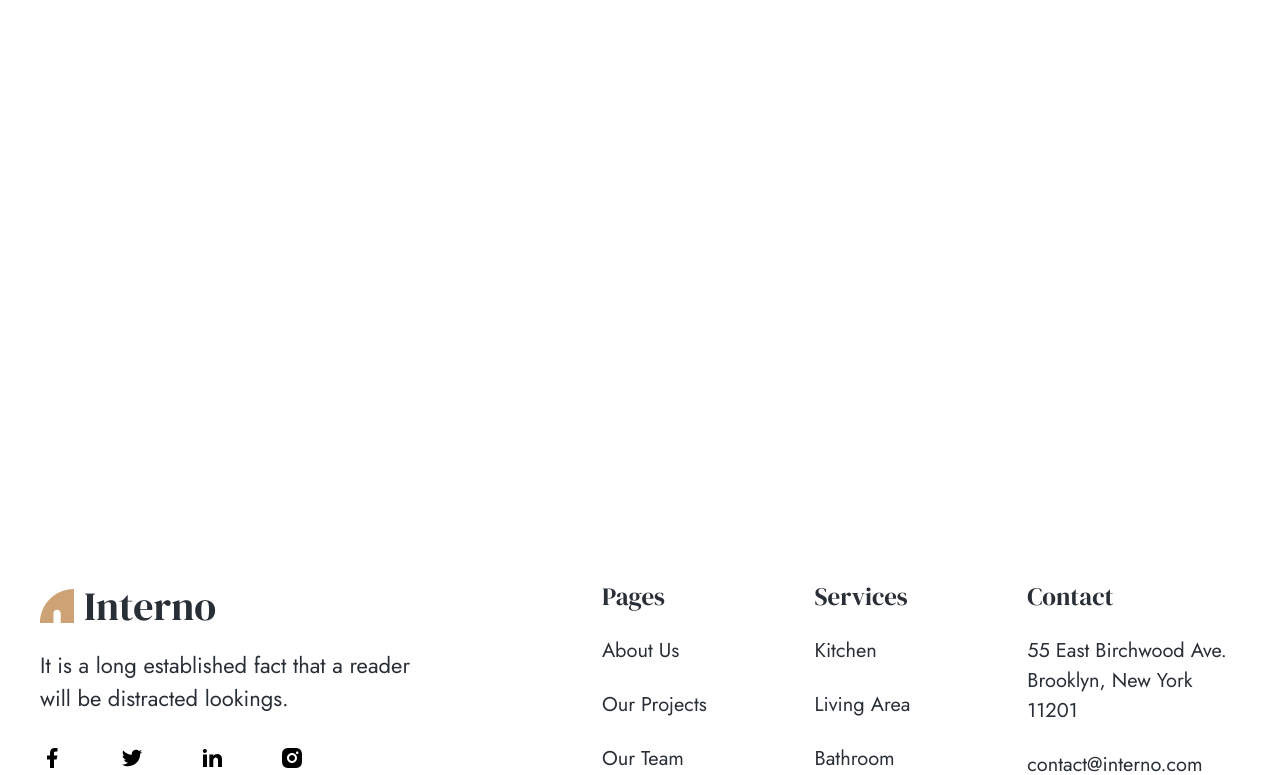
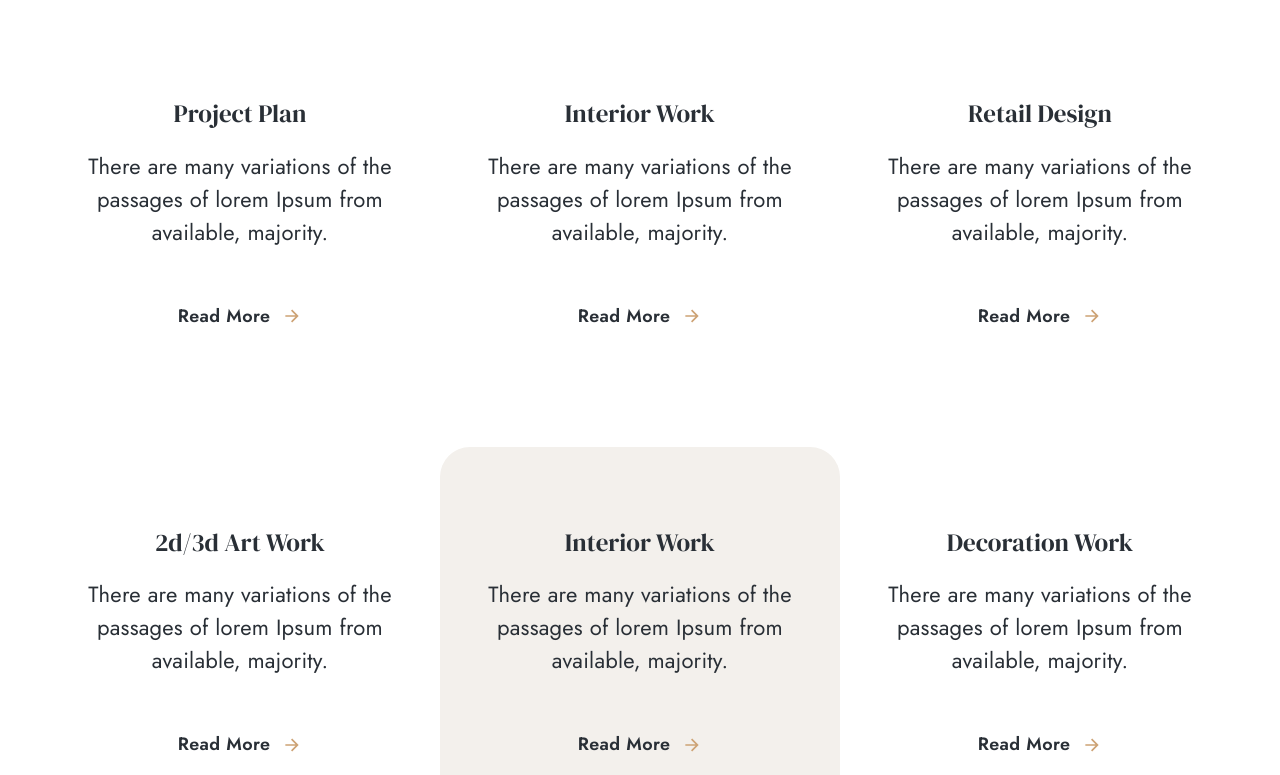
Before and after one commit to nhui98/interno-nextjs, a Next.js app: page /services in a window 1280 px wide. Before the commit this address had no page. Shown: the part 565-1340 px from the top of the page. Built offline with nearby package versions, Linux system fonts and the light colour scheme.

Commit message:
services services

```diff
--- /dev/null
+++ b/src/app/services/page.tsx
@@ -0,0 +1,12 @@
+import Banner from "@/components/banner";
+import BannerImage from "../../images/services-banner.png";
+import Services from "@/components/services/services";
+
+export default function Page() {
+  return (
+    <main>
+      <Banner image={BannerImage} title="Services" subtitle="Home / Services" />
+      <Services />
+    </main>
+  );
+}
--- /dev/null
+++ b/src/components/InfoCard.tsx
@@ -0,0 +1,33 @@
+import clsx from "clsx";
+import { ComponentPropsWithoutRef } from "react";
+
+type InfoCardProps = ComponentPropsWithoutRef<"div"> & {
+  title: string;
+  description: string;
+  button: JSX.Element;
+};
+
+export function InfoCard({
+  button,
+  description,
+  title,
+  className,
+  ...props
+}: InfoCardProps) {
+  return (
+    <article
+      className={clsx(
+        "flex flex-col items-center gap-y-14 rounded-[30px] px-5",
+        className
+      )}
+      {...props}
+    >
+      <div className="flex flex-col gap-y-5">
+        <h3 className="text-center font-serif text-4xl">{title}</h3>
+        <p className="text-center text-lg tracking-[0.01em]">{description}</p>
+      </div>
+
+      {button}
+    </article>
+  );
+}
--- a/src/components/banner.tsx
+++ b/src/components/banner.tsx
@@ -9,7 +9,7 @@ type BannerProps = {
 export default function Banner({ image, subtitle, title }: BannerProps) {
   return (
     <section className="relative mx-auto max-w-[1920px]">
-      <Image src={image} alt={title} />
+      <Image src={image} alt={title} priority />
       <div className="absolute bottom-0 flex w-full flex-col items-center">
         <div className="w-[500px] rounded-t-[37px] bg-white py-10">
           <h1 className="text-center font-serif text-6xl">{title}</h1>
--- a/src/components/home/work.tsx
+++ b/src/components/home/work.tsx
@@ -1,3 +1,4 @@
+import { InfoCard } from "../InfoCard";
 import Button from "../button";
 import Container from "../container";
 import { ArrowRightIcon } from "../icons/arrow";
@@ -44,21 +45,7 @@ export default function Work() {
       <Container>
         <div className="grid grid-cols-3">
           {workDetails.map((work) => (
-            <article
-              key={work.title}
-              className="flex flex-col items-center gap-y-14 px-5"
-            >
-              <div className="flex flex-col gap-y-5">
-                <h3 className="text-center font-serif text-4xl">
-                  {work.title}
-                </h3>
-                <p className="text-center text-lg tracking-[0.01em]">
-                  {work.description}
-                </p>
-              </div>
-
-              {work.button}
-            </article>
+            <InfoCard key={work.title} {...work} />
           ))}
         </div>
       </Container>
--- /dev/null
+++ b/src/components/services/services.tsx
@@ -0,0 +1,99 @@
+import { InfoCard } from "../InfoCard";
+import Button from "../button";
+import Container from "../container";
+import { ArrowRightIcon } from "../icons/arrow";
+
+const services = [
+  {
+    id: 0,
+    title: "Project Plan",
+    description:
+      "There are many variations of the passages of lorem Ipsum from available, majority.",
+    button: (
+      <Button.Tertiary
+        buttonText="Read More"
+        icon={<ArrowRightIcon className="h-5 w-5 fill-brown" />}
+      />
+    ),
+  },
+  {
+    id: 1,
+    title: "Interior Work",
+    description:
+      "There are many variations of the passages of lorem Ipsum from available, majority.",
+    button: (
+      <Button.Tertiary
+        buttonText="Read More"
+        icon={<ArrowRightIcon className="h-5 w-5 fill-brown" />}
+      />
+    ),
+  },
+  {
+    id: 2,
+    title: "Retail Design",
+    description:
+      "There are many variations of the passages of lorem Ipsum from available, majority.",
+    button: (
+      <Button.Tertiary
+        buttonText="Read More"
+        icon={<ArrowRightIcon className="h-5 w-5 fill-brown" />}
+      />
+    ),
+  },
+  {
+    id: 3,
+    title: "2d/3d Art Work",
+    description:
+      "There are many variations of the passages of lorem Ipsum from available, majority.",
+    button: (
+      <Button.Tertiary
+        buttonText="Read More"
+        icon={<ArrowRightIcon className="h-5 w-5 fill-brown" />}
+      />
+    ),
+  },
+  {
+    id: 4,
+    title: "Interior Work",
+    description:
+      "There are many variations of the passages of lorem Ipsum from available, majority.",
+    button: (
+      <Button.Tertiary
+        buttonText="Read More"
+        icon={<ArrowRightIcon className="h-5 w-5 fill-brown" />}
+      />
+    ),
+  },
+  {
+    id: 5,
+    title: "Decoration Work",
+    description:
+      "There are many variations of the passages of lorem Ipsum from available, majority.",
+    button: (
+      <Button.Tertiary
+        buttonText="Read More"
+        icon={<ArrowRightIcon className="h-5 w-5 fill-brown" />}
+      />
+    ),
+  },
+];
+
+export default function Services() {
+  return (
+    <section className="mt-52">
+      <Container>
+        <div className="grid grid-cols-3 gap-y-10 [&>article:nth-child(5)]:bg-grey">
+          {services.map((service) => (
+            <InfoCard
+              key={service.id}
+              description={service.description}
+              button={service.button}
+              title={service.title}
+              className="py-20"
+            />
+          ))}
+        </div>
+      </Container>
+    </section>
+  );
+}
```
Also changed, not shown: src/components/icons/client-logo.tsx (+2 -2 lines), src/images/services-banner.png (added).
